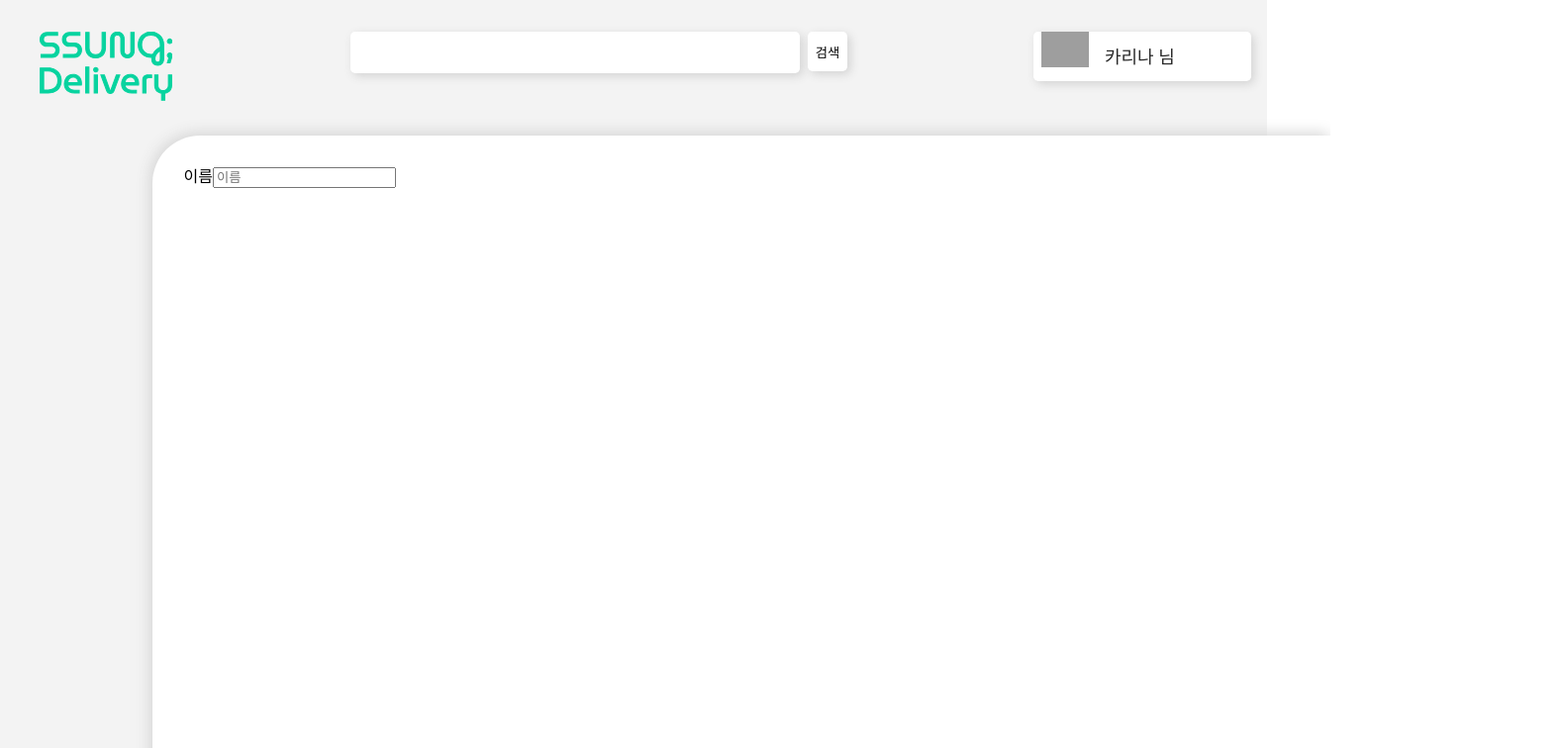
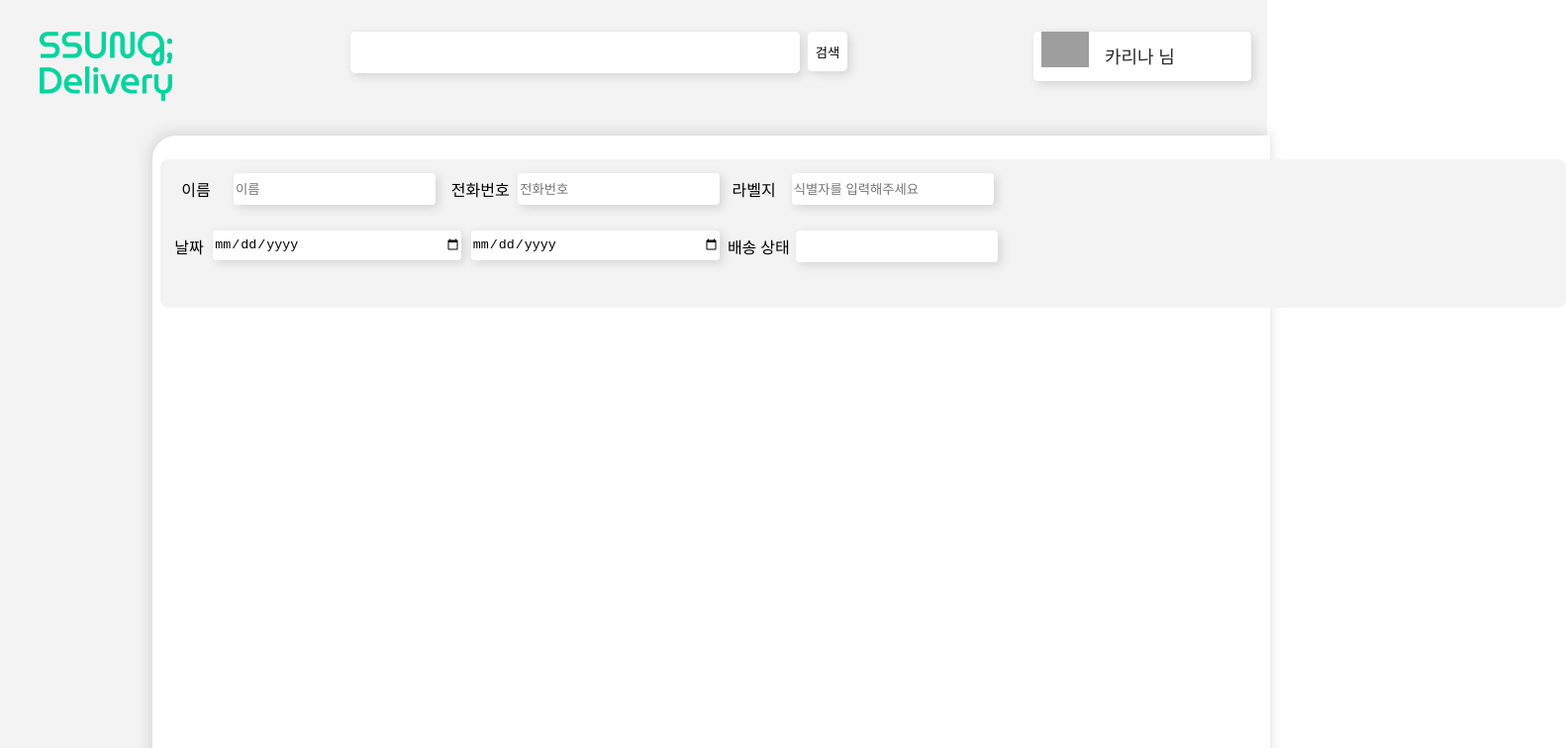
Before and after one commit to gdsc-ssu/ssung-delivery-frontend, a React (Vite) app in the folder packages/app/sender-client/: page / in a window 1280 px wide. Shown: the top 756 px of the page at 99% size, 1582 px wide, since content can reach past the window. Built offline with nearby package versions, Linux system fonts and the light colour scheme; grey boxes are pictures that could not be loaded.

Commit message:
chore : form publishing (아직 미완 미완...)

```diff
--- a/packages/app/sender-client/src/App/App.form.tsx
+++ b/packages/app/sender-client/src/App/App.form.tsx
@@ -4,13 +4,63 @@ import styled from '@emotion/styled';
 
 const Form = () => {
     return (
-        <div>
-            <form>
-                <label>이름</label>
-                <input type="text" placeholder='이름' />
-            </form>
-        </div>
+        <FormContainer>
+            <Flex>
+                <FlexForm>
+                    <label style={{"marginTop":"10px"}}>이름</label>
+                    <InputForm type="text" placeholder='이름' />
+                </FlexForm>
+                <FlexForm>
+                    <label style={{"marginTop":"10px"}}>전화번호</label>
+                    <InputForm type="tel" placeholder='전화번호' />
+                </FlexForm>
+                <FlexForm>
+                    <label style={{"marginTop":"10px"}}>라벨지</label>
+                    <InputForm type="text" placeholder='식별자를 입력해주세요' />
+                </FlexForm>
+            </Flex>
+            <Flex>
+                <FlexForm style={{"width":"560px"}}>
+                    <label style={{"marginTop":"10px"}}>날짜</label>
+                    <InputForm type="date" placeholder='' style={{"width":"250px"}} />
+                    <InputForm type="date" placeholder='' style={{"width":"250px"}} />
+                </FlexForm>
+                <FlexForm style={{"marginRight":"50px"}}>
+                    <label style={{"marginTop":"10px"}}>배송 상태</label>
+                    <InputForm type="text" placeholder='' />
+                </FlexForm>
+            </Flex>
+
+        </FormContainer>
     )
 }
 
+const FormContainer = styled.div`
+    width: 1400px;
+    height: 130px;
+    padding: 10px;
+    margin: 0 auto;
+    background-color: #f3f3f3;
+    border-radius: 0.5rem;
+`;
+
+const FlexForm = styled.div`
+    display: flex;
+    flex-direction: row;
+    justify-content: space-around;
+    width: 280px;
+    height: 50px;
+    margin: 0.25rem 0;
+    font-size: 1rem;
+    font-weight: 500;
+`;
+
+const InputForm = styled.input`
+    width: 200px;
+    height: 30px;
+    border: none;
+    border-radius: 0.25rem;
+    box-shadow: 3px 3px 10px lightgray;
+`;
+
 export default Form;
--- a/packages/app/sender-client/src/App/index.tsx
+++ b/packages/app/sender-client/src/App/index.tsx
@@ -29,13 +29,13 @@ const Container = styled.div`
 `;
 
 const SenderWrapper = styled.div`
-    width: 88%;
+    width: 87%;
     height: 87vh;
-    padding: 2rem;
+    padding: 1.5rem 0.5rem;
     background-color: #ffffff;
     margin: 0 0 0 12%;
     box-shadow: -2px -2px 15px lightgray;
-    border-radius: 3rem 0 0 0;
+    border-radius: 1.5rem 0 0 0;
 `;
 
 export default App
```
